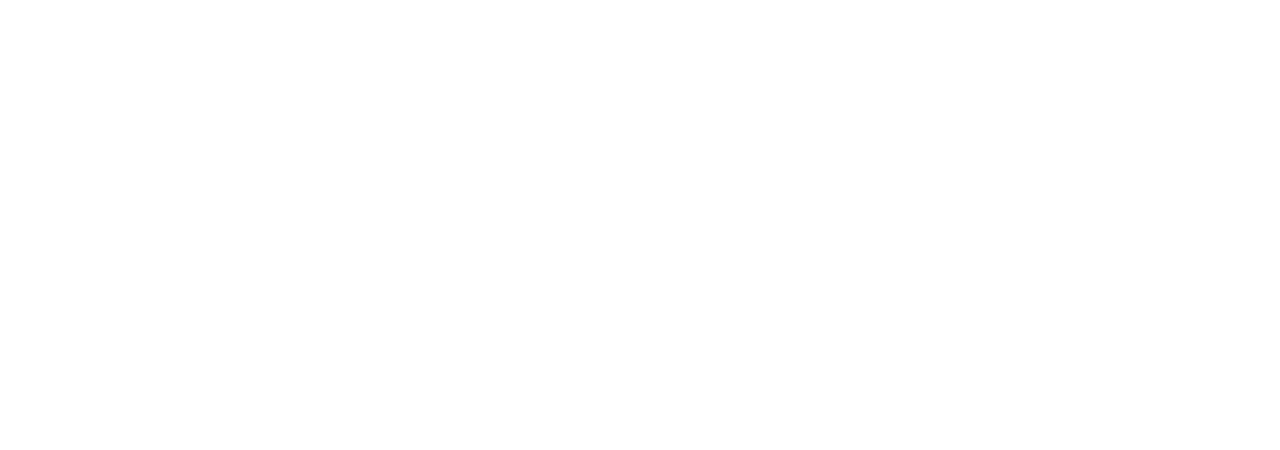
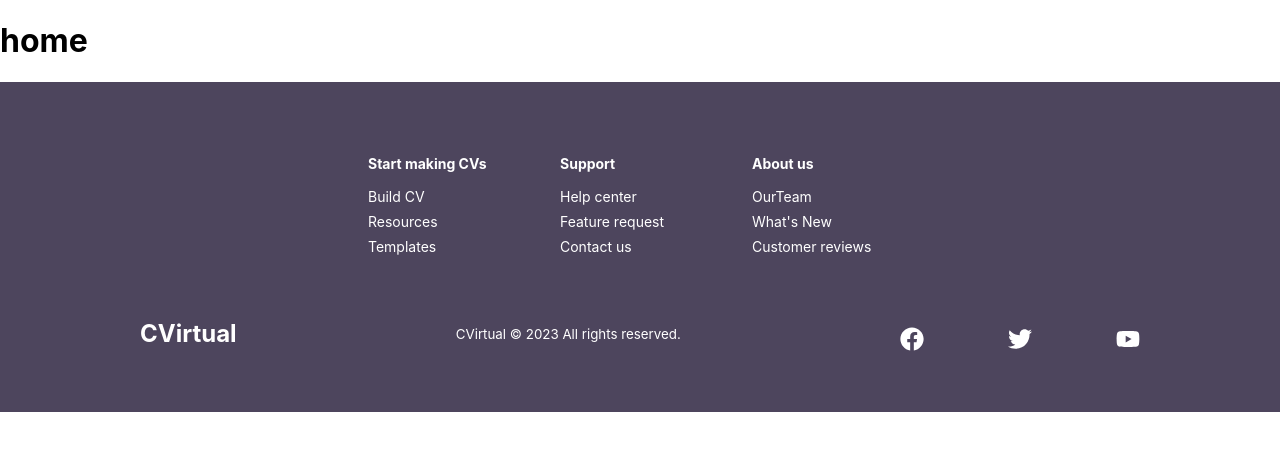
Before and after one commit to SazidAF/rubickCVMaker, a React (Create React App) app in the folder client/: page / in a window 1280 px wide. Before the commit this address had no page. Shown: the top 450 px of the page. Built offline with nearby package versions, Linux system fonts and the light colour scheme.

Commit message:
landing page with footer added

```diff
--- a/client/src/App.js
+++ b/client/src/App.js
@@ -3,12 +3,14 @@
 import { GoogleOAuthProvider } from '@react-oauth/google';
 
 import Auth from './components/Auth/Auth';
+import Home from './components/home'
 
 const App = () => {
   return (
     <GoogleOAuthProvider>
       <BrowserRouter>
         <Routes>
+          <Route path="/" element={<Home/>} ></Route>
           <Route path='/auth' exact Component={Auth} />
         </Routes>
       </BrowserRouter>
--- /dev/null
+++ b/client/src/components/LandingPage/Footer/FooterElements.js
@@ -0,0 +1,118 @@
+import styled from 'styled-components';
+import { Link } from 'react-router-dom';
+
+export const FooterContainer = styled.footer`
+    background-color: #4D455D;
+`
+
+export const FooterWrap = styled.div`
+    padding: 48px 24px;
+    display: flex;
+    flex-direction: column;
+    justify-content: center;
+    align-items: center;
+    max-width: 1100px;
+    margin: 0 auto;
+`
+
+export const FooterLinksContainer = styled.div`
+    display: flex;
+    justify-content: center;
+
+    @media screen and (max-width: 820px) {
+        padding-top: 32px;
+    }
+`
+
+export const FooterLinkWrapper = styled.div`
+    display: flex;
+
+    @media screen and (max-width: 820px) {
+        flex-direction: column;
+    }
+`
+
+export const FooterLinkItems = styled.div`
+    display: flex;
+    flex-direction: column;
+    align-items: flex-start;
+    margin: 16px;
+    text-align: left;
+    width: 160px;
+    box-sizing: border-box;
+    color: #fff;
+
+    @media screen and (max-width: 420px) {
+        margin: 0;
+        padding: 10px;
+        width: 100%;
+    }
+`
+export const FooterLinkTitle = styled.h1`
+    font-size: 14px;
+    margin-bottom: 16px;
+`
+
+export const FooterLink = styled(Link)`
+    color: #fff;
+    text-decoration: none;
+    font-size: 14px;
+    margin-bottom: 0.5rem;
+
+    &:hover{
+        color: #f47100;
+        transition: 0.3s ease-out;
+    }
+`;
+
+export const Socialmedia = styled.section`
+    max-width: 1000px;
+    width: 100%;
+`
+export const SocialmediaWrap = styled.div`
+    display: flex;
+    justify-content: space-between;
+    align-items: center;
+    max-width: 1100px;
+    margin: 40px auto 0 auto;
+
+    @media screen and (max-width: 420px) {
+        flex-direction: column;
+    }
+`
+export const SocialLogo = styled(Link)`
+    color: #fff;
+    justify-self: start;
+    cursor: pointer;
+    text-decoration: none;
+    font-size: 1.5rem;
+    display: flex;
+    align-items: center;
+    margin-bottom: 16px;
+    font-weight: bold;
+    &:hover{
+        color: #f47100;
+        transition: 0.3s ease-out;
+    }
+
+`
+
+export const WebsiteRights = styled.small`
+     color: #fff;
+     margin-bottom: 16px;
+`
+export const SocialIcon = styled.div`
+    display: flex;
+    justify-content: space-between;
+    align-items: center;
+    width: 240px;
+`
+
+export const SocialIconLink = styled.a`
+    color: #fff;
+    font-size: 24px;
+    &:hover{
+        color: #f47100;
+        transition: 0.3s ease-out;
+    }
+`
--- /dev/null
+++ b/client/src/components/LandingPage/Footer/FooterIndex.js
@@ -0,0 +1,51 @@
+import React from 'react';
+import { FaFacebook, FaTwitter, FaYoutube } from 'react-icons/fa';
+import { FooterContainer, FooterWrap,FooterLinkWrapper, FooterLinksContainer, FooterLinkTitle ,FooterLink , FooterLinkItems, SocialIcon, SocialIconLink,SocialLogo, Socialmedia, SocialmediaWrap, WebsiteRights} from './FooterElements';
+
+const Footer = () => {
+    return (
+        <FooterContainer>
+            <FooterWrap>
+                <FooterLinksContainer>
+                    <FooterLinkWrapper>
+                    <FooterLinkItems>
+                        <FooterLinkTitle>Start making CVs </FooterLinkTitle>
+                            <FooterLink to="/">Build CV</FooterLink>
+                            <FooterLink to="/">Resources</FooterLink>
+                            <FooterLink to="/">Templates</FooterLink>
+                    </FooterLinkItems>
+                    <FooterLinkItems>
+                        <FooterLinkTitle>Support </FooterLinkTitle>
+                            <FooterLink to="/">Help center</FooterLink>
+                            <FooterLink to="/">Feature request</FooterLink>
+                            <FooterLink to="/">Contact us</FooterLink>
+                    </FooterLinkItems>
+                    </FooterLinkWrapper>
+                    <FooterLinkWrapper>
+                    <FooterLinkItems>
+                        <FooterLinkTitle>About us </FooterLinkTitle>
+                            <FooterLink to="/">OurTeam</FooterLink>
+                            <FooterLink to="/">What's New</FooterLink>
+                            <FooterLink to="/">Customer reviews</FooterLink>
+                    </FooterLinkItems>
+
+                    </FooterLinkWrapper>
+                </FooterLinksContainer>
+                <Socialmedia>
+                    <SocialmediaWrap>
+                        <SocialLogo to=''>CVirtual</SocialLogo>
+                        <WebsiteRights>CVirtual © {new Date().getFullYear()} All rights reserved.</WebsiteRights>
+                        <SocialIcon>
+                        <SocialIconLink href="/" target="_blank" aria-label="Facebook"><FaFacebook/></SocialIconLink>
+                        <SocialIconLink href="/" target="_blank" aria-label="Twitter"> <FaTwitter/></SocialIconLink>
+                        <SocialIconLink href="/" target="_blank" aria-label="Youtube"><FaYoutube/></SocialIconLink>
+                        </SocialIcon>
+
+                    </SocialmediaWrap>
+                </Socialmedia>
+            </FooterWrap>
+        </FooterContainer>
+    )
+}
+
+export default Footer
--- /dev/null
+++ b/client/src/components/home.jsx
@@ -0,0 +1,17 @@
+import React, {useState} from 'react';
+import Footer from './LandingPage/Footer/FooterIndex';
+
+const Home = () => {
+    const [isOpen, setIsOpen] = useState(false)
+    const toggle = () => {
+        setIsOpen(!isOpen)
+    }
+    return (
+        <>
+           <h1>home</h1>
+           <Footer></Footer>
+        </>
+    );
+};
+
+export default Home
```
